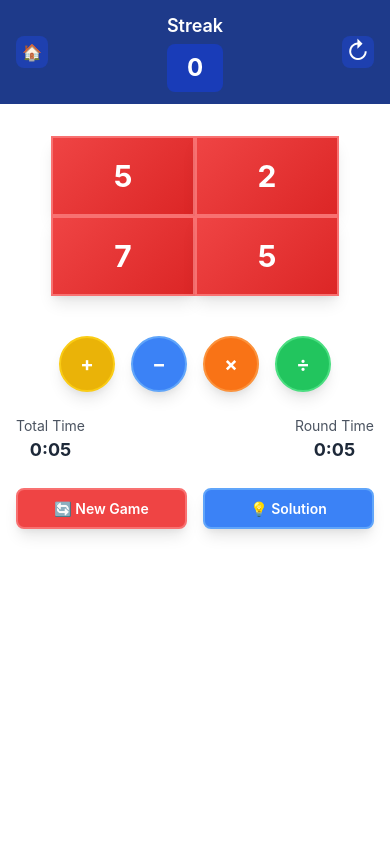
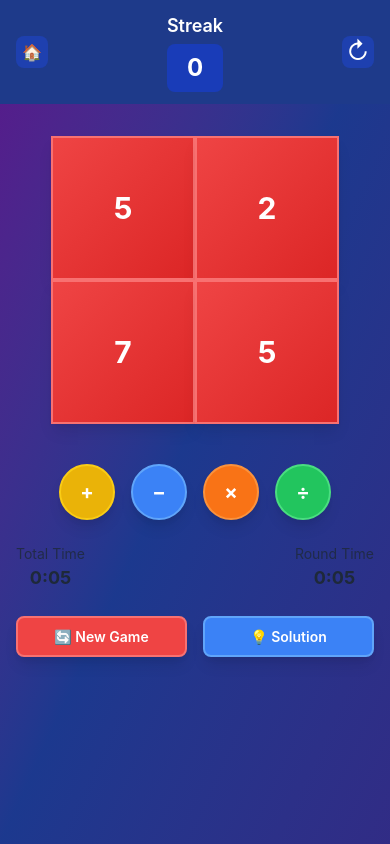
Before and after one commit to jochen2sfusd/24-game, a Next.js app: page /games/24 in a window 390 px wide. Built offline with nearby package versions, Linux system fonts and the light colour scheme.

Commit message:
Make Game24 buttons perfect squares and restore dark gradient background

```diff
--- a/src/app/games/24/page.tsx
+++ b/src/app/games/24/page.tsx
@@ -2,7 +2,7 @@
 
 export default function Game24Page() {
   return (
-    <div className="min-h-screen">
+    <div className="min-h-screen bg-gradient-to-br from-purple-900 via-blue-900 to-indigo-900">
       <Game24 />
     </div>
   )
--- a/src/app/globals.css
+++ b/src/app/globals.css
@@ -49,12 +49,13 @@
     margin: 0 auto;
     padding: 1rem;
     gap: 0; /* No gaps between tiles */
+    aspect-ratio: 1;
   }
 
   /* Game Cards - Red squares flush together like in the image */
   .game-card {
     width: 100%;
-    height: 6rem;
+    height: 100%;
     background: linear-gradient(135deg, #ef4444 0%, #dc2626 100%);
     color: white;
     font-weight: 700;
@@ -287,7 +288,7 @@
 
     .game-card {
       width: 100%;
-      height: 5rem;
+      height: 100%;
       font-size: 1.5rem;
     }
 
```
